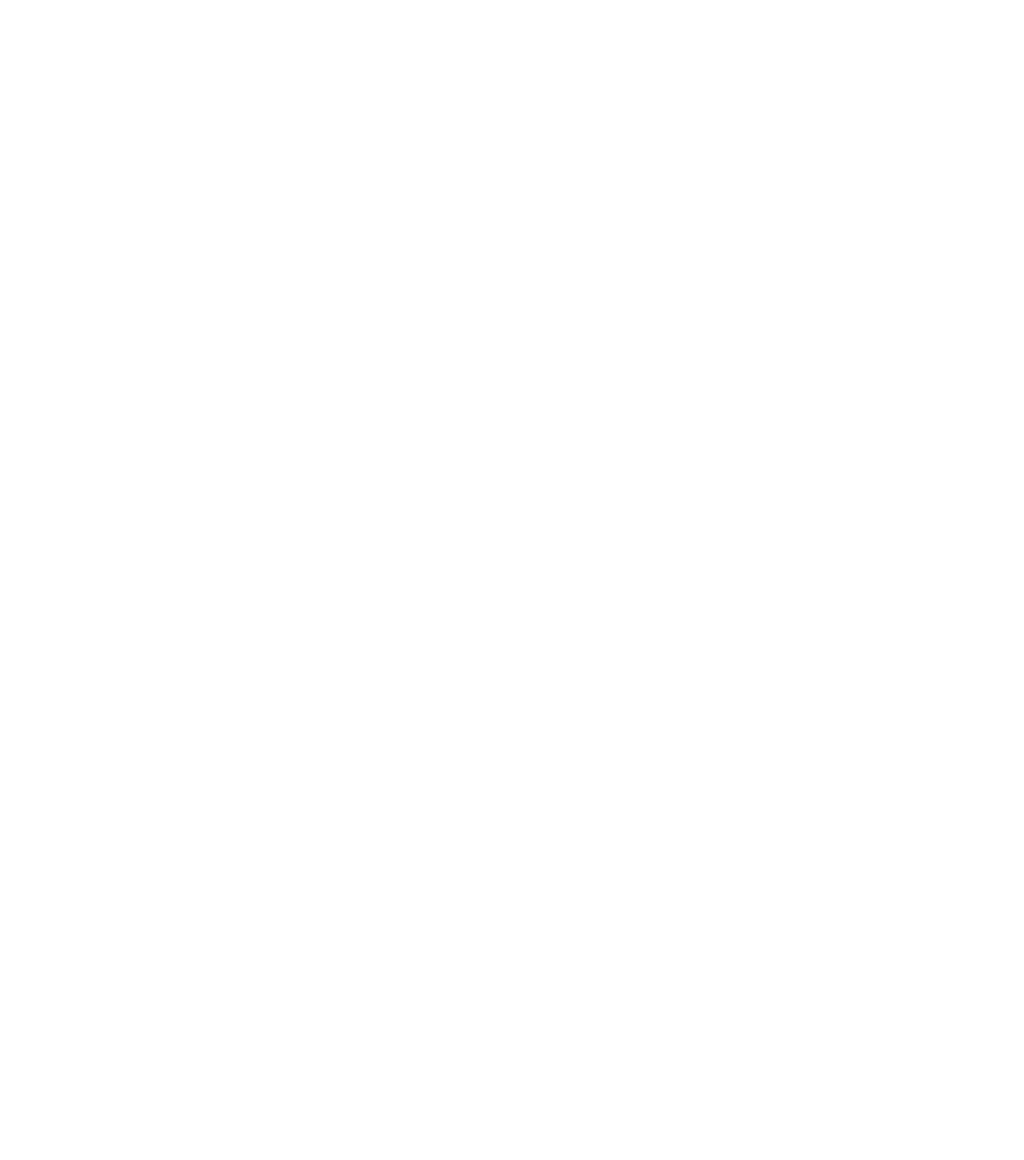
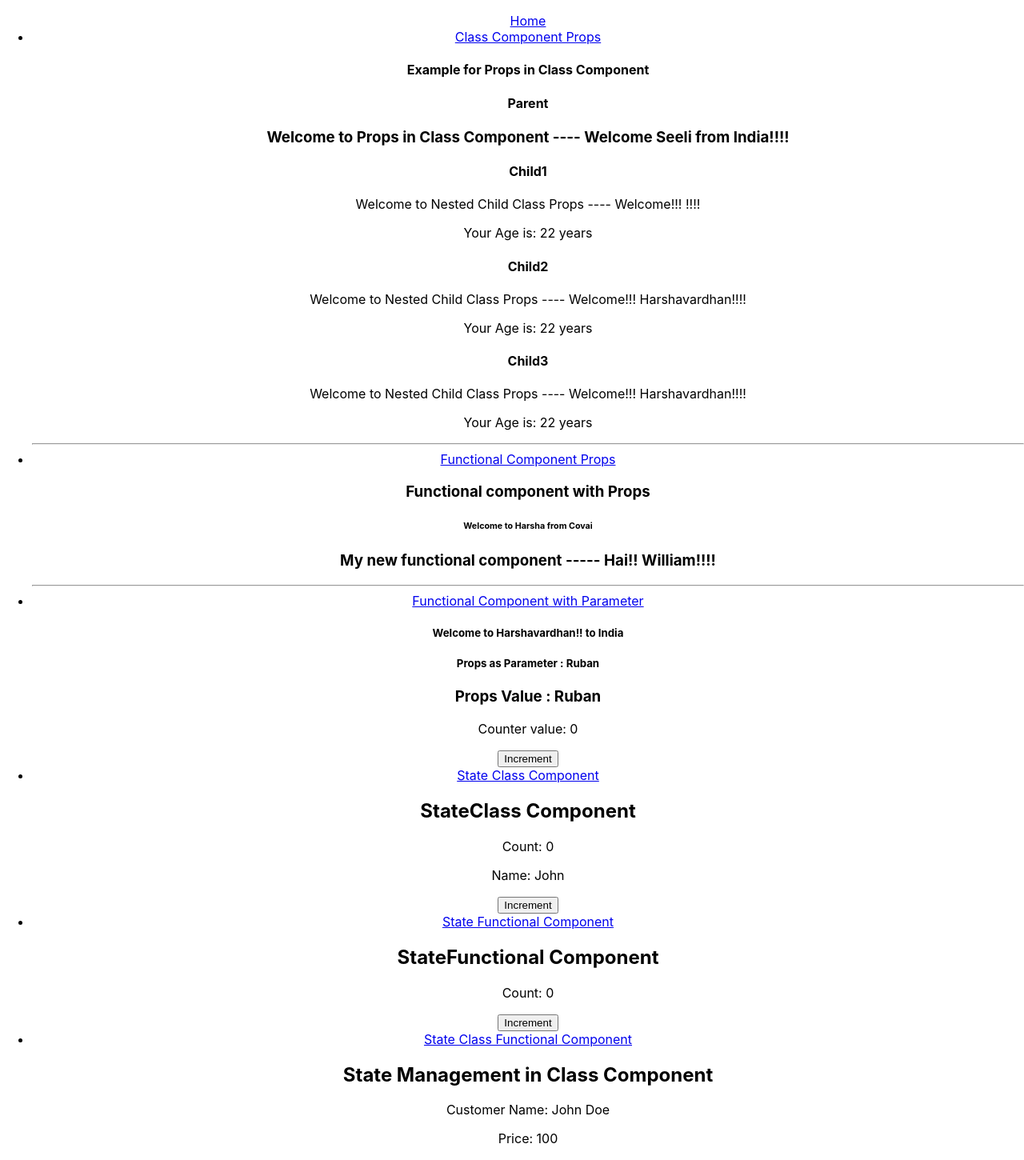
Before and after one commit to Thangam-Arulseeli/React_Basic_Concepts, a React (Create React App) app: page / in a window 1280 px wide. Before the commit this address had no page. Shown: the top 1450 px of the page at 80% size. Before the commit the page ends 800 px from the top, so only its background shows below. Built offline with nearby package versions, Linux system fonts and the light colour scheme.

Commit message:
Commited -- 04-08-2026

```diff
--- a/src/App.jsx
+++ b/src/App.jsx
@@ -1,14 +1,34 @@
 import React from 'react';
-import { Routes, Route } from 'react-router-dom'; // Importing Routes and Route for defining routes
+//import { Routes, Route } from 'react-router-dom'; // Importing Routes and Route for defining routes
 // Importing Components for different routes
 // Routes can be defined here or in a separate file and imported
 // Routes help in navigating between different components/pages without reloading the page
 
 import './App.css';
 //import img1 from '../src/images/Laptop02.jfif';
-import Home  from '../src/Components/Fundamentals/Home.jsx';
+//import Home  from '../src/Components/Fundamentals/Home.jsx';
 //import img1 from '../src/assets/images/Laptop02.jfif';
 
+// Fundamentals
+import ClassCompProps from './Components/Fundamentals/Props/ClassCompProps.jsx';
+//import ClassComp from './Components/Fundamentals/Additionals/FragmentsClassComp.jsx';
+import FunctionalCompProp from './Components/Fundamentals/Props/FunctionalCompProps.jsx';
+import FunctionalCompParam from './Components/Fundamentals/Props/FunctionalCompParam.jsx';
+
+import StateClass from './Components/Fundamentals/StateMgt/StateClass.jsx';
+import StateFunctional from './Components/Fundamentals/StateMgt/StateFunctional.jsx';
+ import StateClassFunctional from './Components/Fundamentals/StateMgt/StateClassFunctional.jsx';
+//import MultipleStateUpdate from './Components/Fundamentals/StateMgt/MultipleStateUpdate.jsx';
+
+// import Destructuring from './Components/Fundamentals/Additionals/Destructuring.jsx';
+// import FragmentsClassComp from './Components/Fundamentals/Additionals/FragmentsClassComp.jsx';
+// import FunctionalCompFragments from './Components/Fundamentals/Additionals/FragmentsFunctionalComp.jsx';
+// import InlineStyles from './Components/Fundamentals/Additionals/InlineStyles.jsx';
+// import SpreadOpFragments from './Components/Fundamentals/Additionals/SpreadOpFragments.jsx';
+// import BootstrapExample from './Components/Fundamentals/Additionals/BootstrapExample.jsx';
+// import FragmentWithKey, {FragmentWithKeyInTable} from './Components/Fundamentals/Additionals/FragmentWithKey.jsx';
+
+/*
 import Gallery from '../src/Components/Miscellaneous/Gallery.jsx'
 import UseEffectExample from './Components/Hooks/UseEffectExample.jsx';
 import LifeCycleClass from './Components/LifeCycle/LifeCycleClass.jsx';
@@ -45,15 +65,53 @@ import AddToCart from './Components/DataHandling/CartAddTo.jsx';
 import Reducer from './Components/Fundamentals/StateMgt/UsageOfReducer.jsx';
 
 import Nav from './Components/NavBar.jsx';
+*/
 
 function App() {
-  let a = 500;
+  return (
+    <div className="App">
+    <ul>
+      <a href="/">Home</a>
+      <li><a href="/classprops">Class Component Props </a>  <ClassCompProps name="Seeli" place="India"/>    </li>
+      <li><a href="/functionalprops">Functional Component Props</a> <FunctionalCompProp name="Harsha" place="Covai"/> </li>
+      <li><a href="/functionalparam">Functional Component with Parameter</a> <FunctionalCompParam name="Harshavardhan" country="India" /></li>
+
+      <li><a href="/stateclass">State Class Component</a> <StateClass /> </li>
+      <li> <a href="/statefunctional">State Functional Component</a> <StateFunctional /> </li>
+      <li><a href="/stateclassfunctional">State Class Functional Component</a> <StateClassFunctional /> </li>
+      {/* <li> <a href="/multiplestatefunction">Multiple State Functional Component</a> <MultipleStateUpdate /> </li> */}
+    </ul>
+    </div> );
+}
+export default App;
+
+
+
+/*
+export default App;
+
+ let a = 500;
   let b = 30;
     return (
-    <div>
-       <Routes>
-        {/* <Route path="/" element={<Nav />} /> */}
+
+       // <div className="App">
+  //     <Routes>
+  //       <Route path="/" element={<Home />} />
+  //       <Route path="/classprops" element={<ClassCompProps />} />
+  //       <Route path="/functionalprops" element={<FunctionalCompProp />} />
+  //       <Route path="/functionalparam" element={<FunctionalCompParam name="Harshavardhan" country="India"/>} />
+  //       <Route path="/stateclass" element={<StateClass />} />
+  //       <Route path="/statefunction" element={<StateFunction />} />
+  //     </Routes>
+  //   </div>
+      */
+    {/* <div>
+       <Routes> */}
+         /* <Route path="/" element={<Nav />} /> */
         {/* <Route path="/" element={<Home />} /> */}
+
+
+        /*
         <Route path="/lifecycleclass" element={<LifeCycleClass />} />
          <Route path="/lifecyclefunction" element={<LifeCycleFunction />} />
         <Route path="/lifecycledemo" element={<LifeCycleDemo />} />
@@ -71,8 +129,8 @@ function App() {
         <Route path="/formrhfyup" element={<BiodataFormRHFYepValid/>} />
         <Route path="/formformik" element={<BiodataFormFormik/> } />
 
-        {/* Hook Examples */}
-        <Route path="/callback" element={<Callback/>} />
+        {/* Hook Examples */
+    /*    <Route path="/callback" element={<Callback/>} />
         <Route path="/callbackparent" element={<ParentCallback />} />
         <Route path="/reacthook" element={<ReactHook/>} />
         <Route path="/usememo" element={<UseMemoExample />} />
@@ -93,13 +151,13 @@ function App() {
 
 
         <Route path="/sample" element={<><h4>Sample page</h4><h5>Example Page</h5></>} />
-        {/* <Route path="/navbar" element={<Nav />} />   */}
-      </Routes>
+        {/* <Route path="/navbar" element={<Nav />} />   */
+      // </Routes>
         {/* {a*10 + b*20 }
         {a>1000 ? "A is large" : "A is small"}
         {a>100  && <h4>Both conditions are true</h4>} */}
-    </div>
-    );
+    // </div>
+    // );
 
 
       {/* Basic Conceptsin ReactJS */}
@@ -124,7 +182,7 @@ function App() {
             <p>In this training, you will learn the following concepts:</p>
             <table border="1" cellPadding="5" style={{ color: 'black', backgroundColor: 'white' }}> */}
               {/* Remove the style in <table> and check inspect in Browser to see the default styling */}
-              {/* <thead>
+              /* <thead>
                 <tr>
                   <th>Concept</th>
                   <th>Description</th>
@@ -157,8 +215,4 @@ function App() {
       </div>
     </div>
 
-    ); */}
-
-}
-
-export default App;
+    ); } */
--- a/src/Components/Fundamentals/Home.jsx
+++ b/src/Components/Fundamentals/Home.jsx
@@ -26,6 +26,7 @@ import FragmentWithKey, {FragmentWithKeyInTable} from "../Fundamentals/Additiona
 function Home() {
     return (
         <div className="Home">
+            <h2 className="heading"> Home Component</h2>
             {/* <Nav /> */}
             {/* <h2 className="heading"> Home Component</h2>
             <p>This is the Home component of the React application.</p>
--- a/src/Components/Fundamentals/Props/ClassCompProps.jsx
+++ b/src/Components/Fundamentals/Props/ClassCompProps.jsx
@@ -8,7 +8,7 @@ export default class ClassCompProps extends React.Component{
          <h4>Parent</h4>
         <h3> Welcome to Props in Class Component ---- Welcome {this.props.name} from {this.props.place}!!!!</h3>
 
-        <ChildClassComp myClassProps="Aditya Ramanand" myAge={22}></ChildClassComp>
+        <ChildClassComp myClassProps="Harshavardhan" myAge={22}></ChildClassComp>
         <hr />
       </div>
     );
--- a/src/Components/Fundamentals/StateMgt/StateClass.jsx
+++ b/src/Components/Fundamentals/StateMgt/StateClass.jsx
@@ -7,7 +7,8 @@ export default class StateClass extends Component {
         super(); // Calls parent class Component constructor
         // Step 1. Initialize/Create state property
         this.state = {
-            count: 0
+            count: 0,
+            name: "John"
         };
     }
 
@@ -20,6 +21,7 @@ export default class StateClass extends Component {
             <div className="StateClass">
                 <h2 className="heading"> StateClass Component</h2>
                 <p>Count: {this.state.count}</p>  {/* Displaying state value -- String Interpolation */}
+                <p>Name: {this.state.name}</p>
                 <button onClick={this.incrementCount}>Increment</button>
             </div>
         );
```
